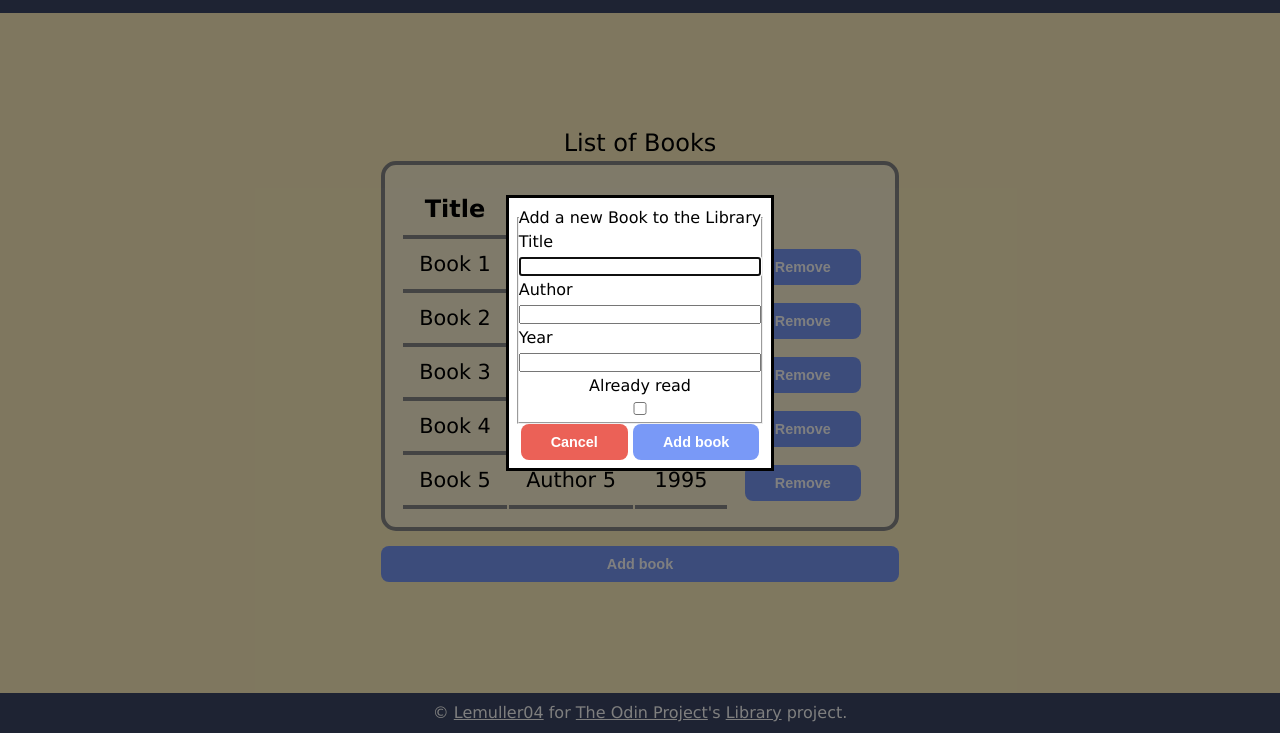
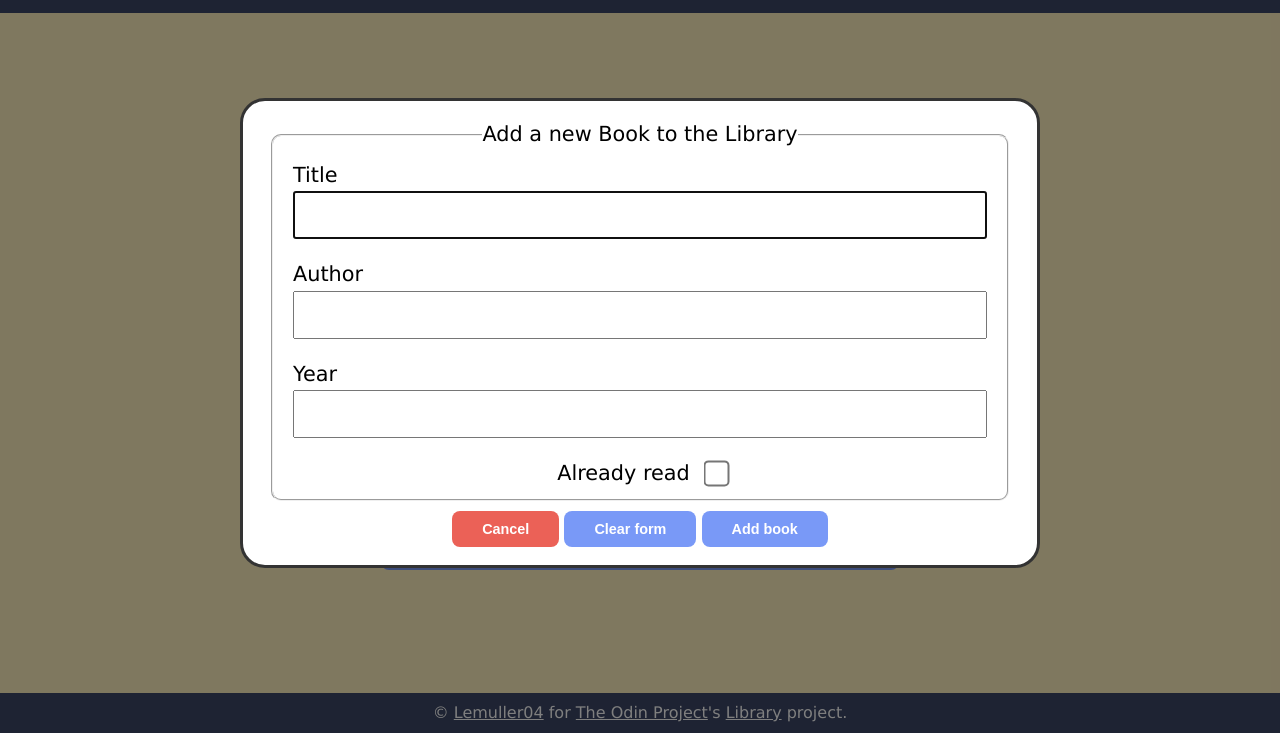
Before and after one commit to Lemuller04/odin-library, a plain HTML site: page index.html in a window 1280 px wide. Both pictures are taken after a click on the button "Add book". Shown: the part 67-800 px from the top of the page. Drawn offline with Linux system fonts and the light colour scheme.

Commit message:
feat: add dialog form styles and functionallity

```diff
--- a/index.html
+++ b/index.html
@@ -31,15 +31,16 @@
                     </p>
                     <p>
                         <label for="date">Year</label>
-                        <input type="text" id="date" name="date">
+                        <input type="number" id="date" name="date">
                     </p>
                     <div>
                         <label for="read">Already read</label>
                         <input type="checkbox" id="read" name="read">
                     </div>
                 </fieldset>
-                <button data-close-modal class="close">Cancel</button>
-                <button type="button" class="add-book">Add book</button>
+                <button data-close-modal class="close" type="button">Cancel</button>
+                <button type="reset">Clear form</button>
+                <button type="submit" class="add-book">Add book</button>
             </form>
         </dialog>
     </main>
--- a/script.js
+++ b/script.js
@@ -80,7 +80,7 @@ listBooks();
 const openModal = document.querySelector("[data-open-modal]");
 const closeModal = document.querySelector("[data-close-modal]");
 const modal = document.querySelector("[data-model]");
-const addBookButton = document.querySelector(".add-book");
+const form = document.querySelector("form");
 let removeBookButtons = document.querySelectorAll(".remove");
 
 openModal.addEventListener("click", () => {
@@ -104,9 +104,15 @@ modal.addEventListener("click", (e) => {
   }
 });
 
-addBookButton.addEventListener("click", () => {
-  modal.close();
-  alert("hi");
+form.addEventListener("submit", (e) => {
+  e.preventDefault();
+  let title = document.querySelector("input[name=title]").value;
+  let author = document.querySelector("input[name=author]").value;
+  let year = document.querySelector("input[name=date]").value;
+  let read = document.querySelector("input[type=checkbox]").checked;
+
+  author = author.length < 1 ? "unknown" : author;
+  year = year.length < 1 ? "unknown" : year;
 });
 
 removeBookButtons.forEach(
--- a/styles.css
+++ b/styles.css
@@ -21,9 +21,11 @@ body {
 }
 
 main {
+    margin-top: 100px;
     flex: 1;
     display: grid;
-    place-content: center;
+    justify-content: center;
+    align-content: start;
     gap: 15px;
 }
 
@@ -92,14 +94,25 @@ a {
     justify-self: center;
     align-self: center;
     padding: .5rem;
+    border: 3px solid #333;
+    border-radius: 25px;
+    width: clamp(400px, 800px, 70%);
 }
 
 dialog::backdrop {
     background-color: rgba(0 0 0 / .5);
 }
 
-form input {
+form {
+    margin: 10px 20px;
+}
+
+form input[type="text"],
+form input[type="number"] {
     width: 100%;
+    padding: 10px 25px;
+    font-size: inherit;
+    margin-bottom: 20px;
 }
 
 form p label {
@@ -107,6 +120,25 @@ form p label {
     text-align: start;
 }
 
+fieldset {
+    padding: 10px 20px 0 20px;
+    margin-bottom: 10px;
+    border-radius: 10px;
+    font-size: 1.3rem;
+}
+
+form div {
+    display: grid;
+    grid-template: auto / auto auto;
+    place-content: center;
+    margin-bottom: 10px;
+    gap: 20px;
+}
+
+input[type="checkbox"] {
+    transform: scale(2);
+}
+
 .close {
     background-color: #eb6157;
 }
```
